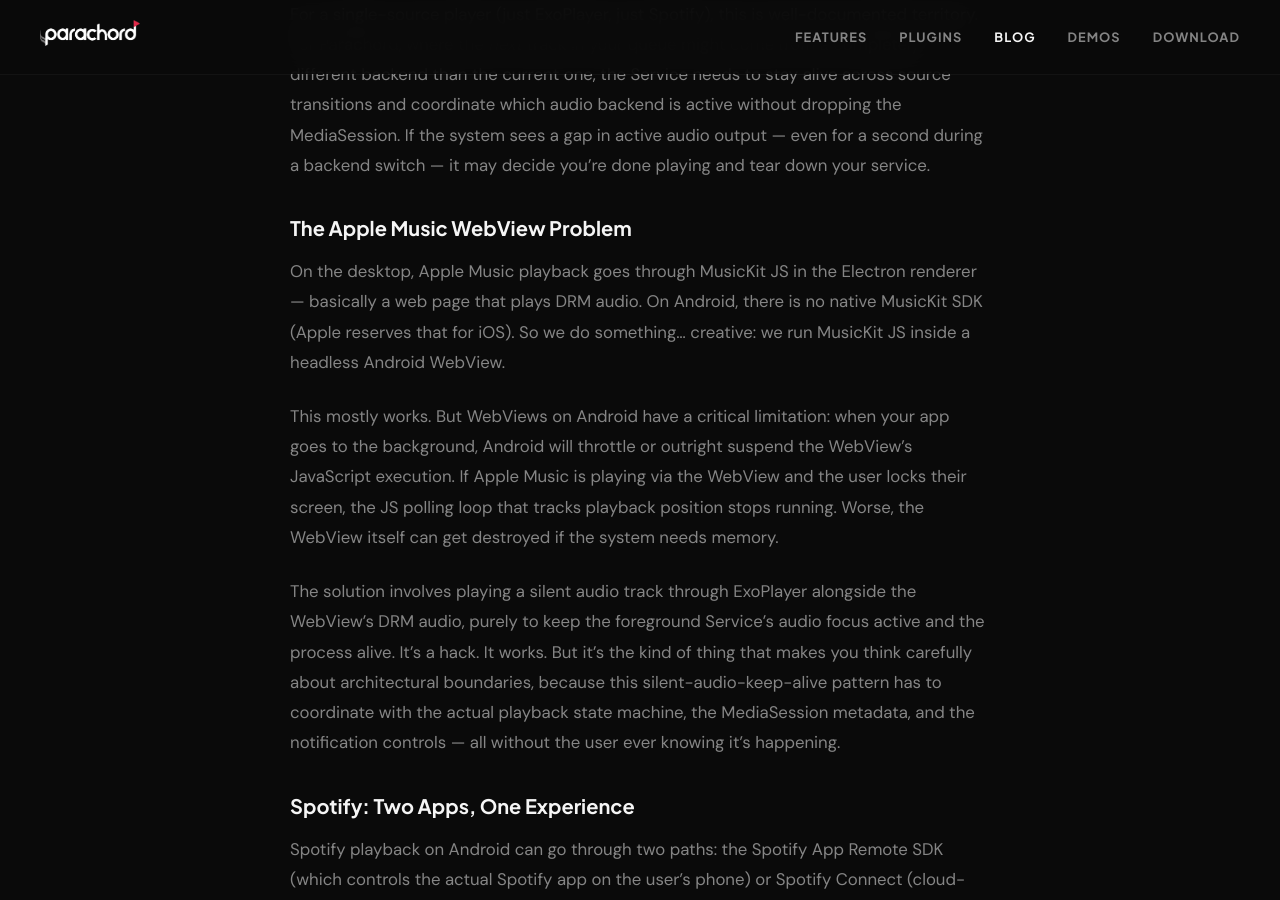
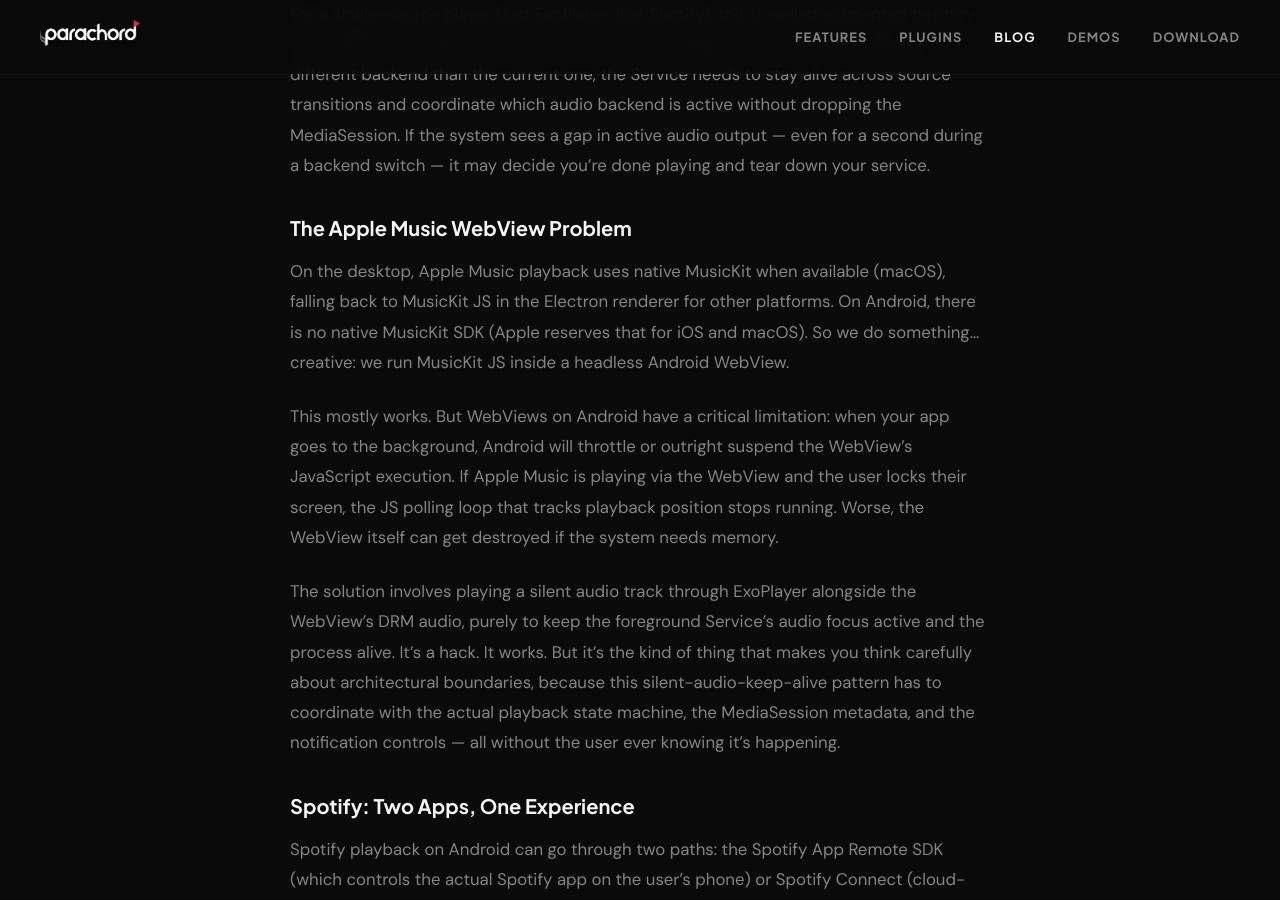
Before and after one commit to Parachord/parachord-website, a Jekyll site: the page built from _posts/2026-04-12-why-were-re-architecting-before-shipping-android.md, in a window 1280 px wide and 900 px high, scrolled down 1768 px. Built offline with Jekyll 4.4.1, drawn with Linux system fonts in a browser that asks for light colours.

Commit message:
Fix Apple Music desktop description: native MusicKit with JS fallback
Desktop uses native MusicKit when available (macOS), falling back to
MusicKit JS for other platforms — not JS exclusively.

https://claude.ai/code/session_01UgNuKEB7v2WE8qz6NJwM4B

```diff
--- a/_posts/2026-04-12-why-were-re-architecting-before-shipping-android.md
+++ b/_posts/2026-04-12-why-were-re-architecting-before-shipping-android.md
@@ -34,7 +34,7 @@ For a single-source player (just ExoPlayer, just Spotify), this is well-document
 
 ### The Apple Music WebView Problem
 
-On the desktop, Apple Music playback goes through MusicKit JS in the Electron renderer — basically a web page that plays DRM audio. On Android, there is no native MusicKit SDK (Apple reserves that for iOS). So we do something... creative: we run MusicKit JS inside a headless Android WebView.
+On the desktop, Apple Music playback uses native MusicKit when available (macOS), falling back to MusicKit JS in the Electron renderer for other platforms. On Android, there is no native MusicKit SDK (Apple reserves that for iOS and macOS). So we do something... creative: we run MusicKit JS inside a headless Android WebView.
 
 This mostly works. But WebViews on Android have a critical limitation: when your app goes to the background, Android will throttle or outright suspend the WebView's JavaScript execution. If Apple Music is playing via the WebView and the user locks their screen, the JS polling loop that tracks playback position stops running. Worse, the WebView itself can get destroyed if the system needs memory.
 
```
